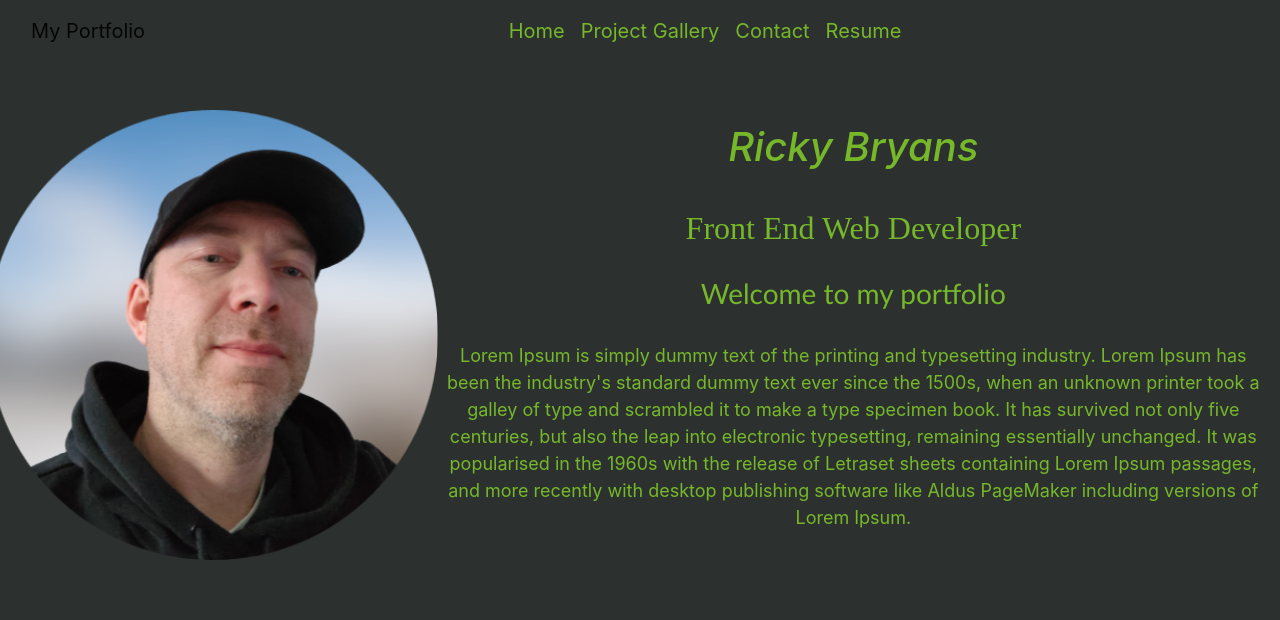
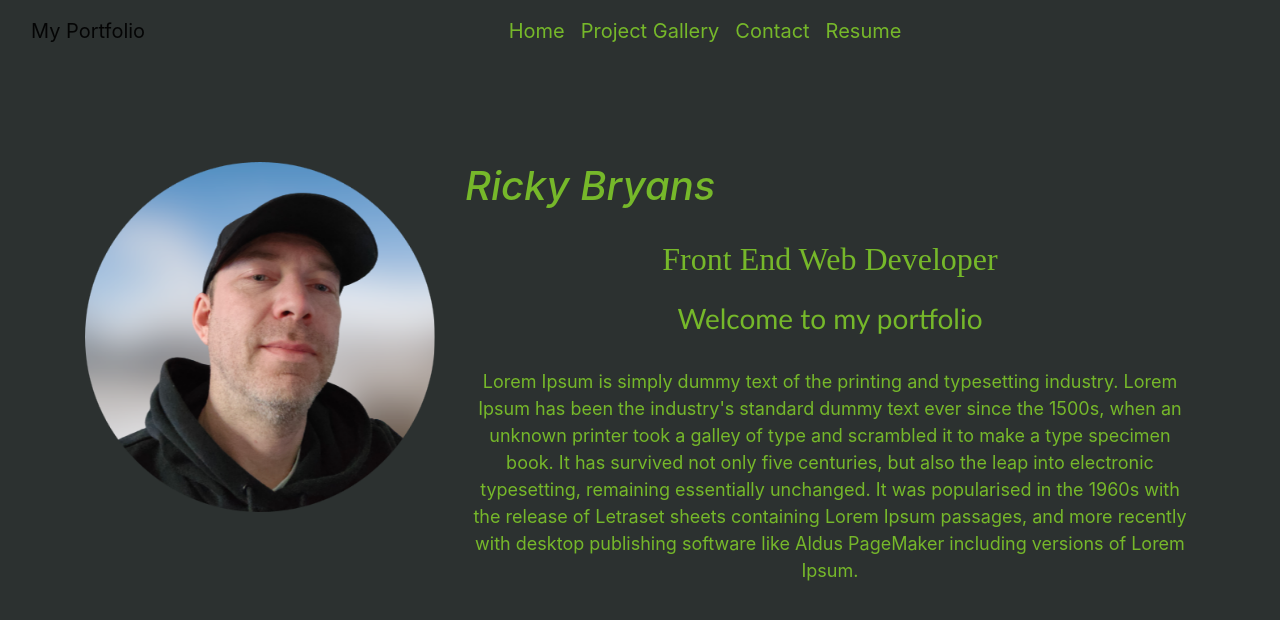
Before and after one commit to uklivewire/React-Portfolio-App, a React (Create React App) app in the folder react-portfolio-app/: page / in a window 1280 px wide. Shown: the top 620 px of the page. Built offline with nearby package versions, Linux system fonts and the light colour scheme.

Commit message:
update home responsevness

```diff
--- a/react-portfolio-app/src/components/Home/index.js
+++ b/react-portfolio-app/src/components/Home/index.js
@@ -1,27 +1,49 @@
+// import React from "react";
+// import "./style.css";
+// import "../../assets/profile.png";
+
+// function Home() {
+//   return (
+//     <div className="container-fluid mt-5">
+//       <div className="row">
+//         <div className="col-md-4 d-flex justify-content-center">
+//           <img src={require("../../assets/profile.png")} alt="" className="profile-img" />
+//         </div>
+//         <div className="col-md-8 d-flex flex-column justify-content-center">
+//           <div className="d-flex flex-column justify-content-center align-items-center">
+//             <h1>Ricky Bryans</h1>
+//             <h2 className="job-title">Front End Web Developer</h2>
+//             <h3>Welcome to my portfolio</h3>
+//             <br></br>
+//             <p>Lorem Ipsum is simply dummy text of the printing and typesetting industry. Lorem Ipsum has been the industry's standard dummy text ever since the 1500s, when an unknown printer took a galley of type and scrambled it to make a type specimen book. It has survived not only five centuries, but also the leap into electronic typesetting, remaining essentially unchanged. It was popularised in the 1960s with the release of Letraset sheets containing Lorem Ipsum passages, and more recently with desktop publishing software like Aldus PageMaker including versions of Lorem Ipsum.</p>
+//           </div>
+//         </div>
+//       </div>
+//     </div>
+//   );
+// }
 import React from "react";
 import "./style.css";
-import "../../assets/profile.png";
+import profilePic from "../../assets/profile.png";
 
 function Home() {
   return (
-    <div className="container-fluid mt-5">
+    <div className="container">
       <div className="row">
-        <div className="col-md-4 d-flex justify-content-center">
-          <img src={require("../../assets/profile.png")} alt="" className="profile-img" />
+        <div className="col-md-4 mb-4 mb-md-0">
+          <img src={profilePic} alt="Profile" className="img-fluid" />
         </div>
-        <div className="col-md-8 d-flex flex-column justify-content-center">
-          <div className="d-flex flex-column justify-content-center align-items-center">
-            <h1>Ricky Bryans</h1>
-            <h2 className="job-title">Front End Web Developer</h2>
-            <h3>Welcome to my portfolio</h3>
-            <br></br>
-            <p>Lorem Ipsum is simply dummy text of the printing and typesetting industry. Lorem Ipsum has been the industry's standard dummy text ever since the 1500s, when an unknown printer took a galley of type and scrambled it to make a type specimen book. It has survived not only five centuries, but also the leap into electronic typesetting, remaining essentially unchanged. It was popularised in the 1960s with the release of Letraset sheets containing Lorem Ipsum passages, and more recently with desktop publishing software like Aldus PageMaker including versions of Lorem Ipsum.</p>
-          </div>
+        <div className="col-md-8">
+          <h1 className="mb-4">Ricky Bryans</h1>
+          <h2 className="mb-4">Front End Web Developer</h2>
+          <h3>Welcome to my portfolio</h3>
+          <b></b>
+          <br></br>
+          <p>Lorem Ipsum is simply dummy text of the printing and typesetting industry. Lorem Ipsum has been the industry's standard dummy text ever since the 1500s, when an unknown printer took a galley of type and scrambled it to make a type specimen book. It has survived not only five centuries, but also the leap into electronic typesetting, remaining essentially unchanged. It was popularised in the 1960s with the release of Letraset sheets containing Lorem Ipsum passages, and more recently with desktop publishing software like Aldus PageMaker including versions of Lorem Ipsum.</p>
         </div>
       </div>
     </div>
   );
 }
 
-
 export default Home;
--- a/react-portfolio-app/src/components/Home/style.css
+++ b/react-portfolio-app/src/components/Home/style.css
@@ -1,27 +1,33 @@
 .container {
-  font-family: 'Gill Sans', 'Gill Sans MT', Calibri, 'Trebuchet MS', sans-serif;
-  color: #76B82A;
-  margin-top: 100px!important;
+  margin-top: 50px;
+  margin-bottom: 50px;
 }
 
-.profile-img {
-  width: 450px;
-  height: 450px;
+h1,
+h2,
+h3 {
+  font-family: "Gill Sans", "Gill Sans MT", Calibri, "Trebuchet MS", sans-serif;
+  color: #76b82a;
 }
 
-h1 {
-  font-family: cursive;
-  font-style: italic;
-  margin-bottom: 0;
+@media (min-width: 768px) {
+  /* Adjust layout for medium-sized screens */
+  .container {
+    margin-top: 100px;
+    margin-bottom: 100px;
+  }
+  .col-md-4 {
+    padding-top: 50px;
+  }
+  h1 {
+    font-size: 3rem;
+    font-style: italic;
+  }
 }
 
-.job-title {
-  margin-top: 0;
-}
-
-
-@media screen and (max-width: 768px) {
-  .profile-img {
-    width: 150px;
+@media (min-width: 992px) {
+  /* Adjust layout for large screens */
+  .col-md-4 {
+    padding-top: 0;
   }
 }
```
